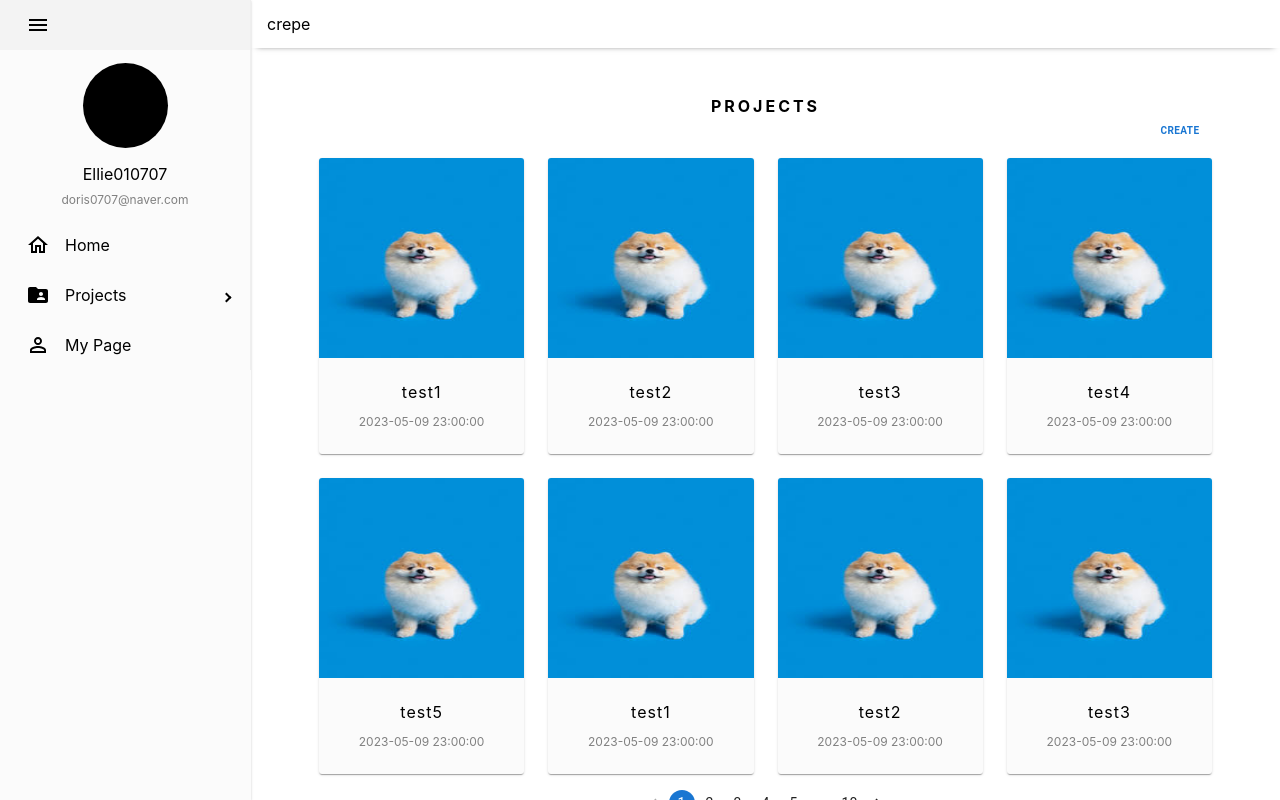
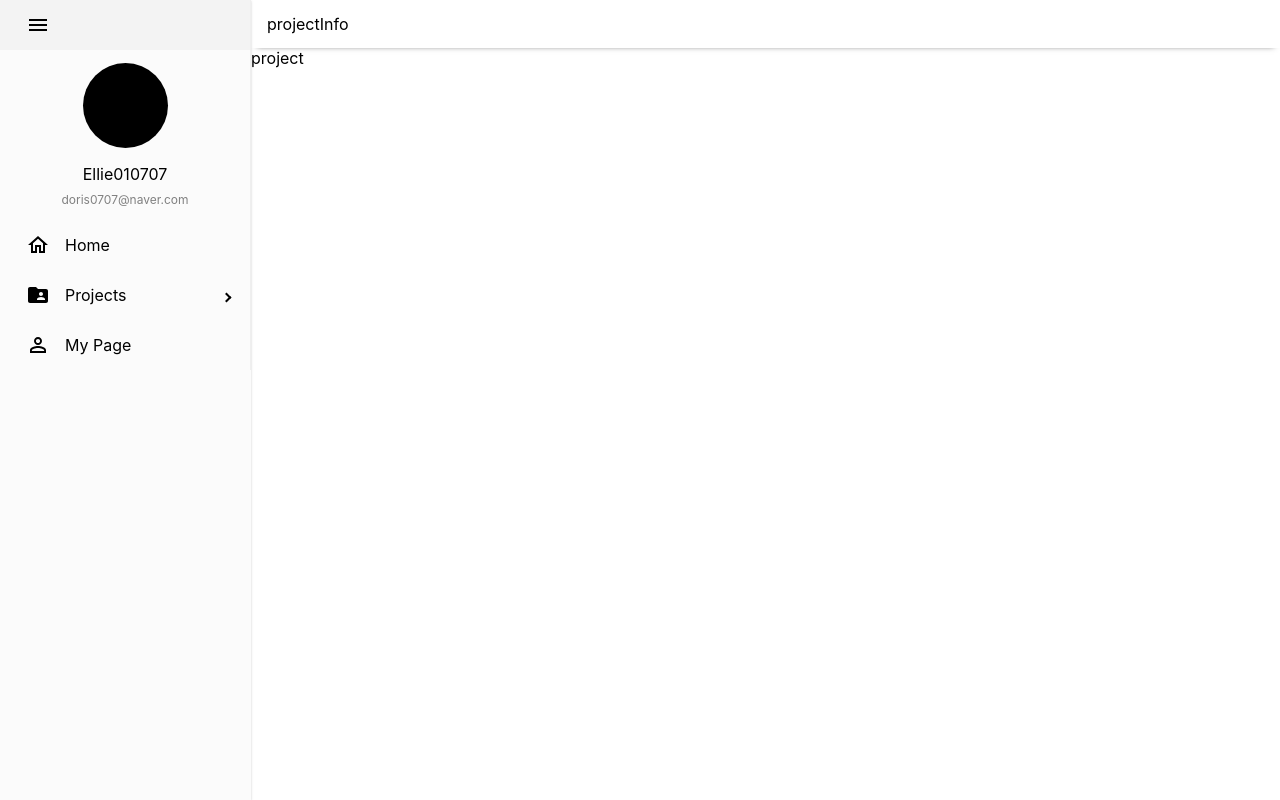
Before and after one commit to Tuk-AOK/frontend-dev, a React (Create React App) app: page / in a window 1280 px wide. Built offline with nearby package versions, Linux system fonts and the light colour scheme.

Commit message:
feat: make project page componant

```diff
--- a/src/App.tsx
+++ b/src/App.tsx
@@ -1,9 +1,11 @@
 import React from "react";
 import MainPage from "./pages/mainPage";
+import ProjectPage from "./pages/projectPage";
 
 function App() {
   return (
-   <MainPage/>
+   //<MainPage/>
+   <ProjectPage/>
   );
 }
 
--- a/src/components/content/main/main.tsx
+++ b/src/components/content/main/main.tsx
@@ -7,6 +7,7 @@ import { ProjectData } from "../../common/projectBox/types";
 export default function Main() {
   const [projectData, setProjectData] = React.useState<Array<ProjectData>>([]);
 
+  /*
   const getProjectData = async () => {
     console.log(123)
     const response = await fetch(
@@ -19,6 +20,7 @@ export default function Main() {
     console.log(response);
     setProjectData(response?.data?.projects ?? []); //res가 undifined면 빈 배열 줌
   };
+  */
 
   React.useEffect(() => {
     //fetch logic
--- /dev/null
+++ b/src/components/content/project/index.ts
@@ -0,0 +1 @@
+export {default} from "./project";
--- /dev/null
+++ b/src/components/content/project/project.tsx
@@ -0,0 +1,10 @@
+import React from "react";
+import { Box } from "@mui/material";
+
+export default function Project(){
+    return (
+        <Box>
+            project
+        </Box>
+    )
+}
--- /dev/null
+++ b/src/pages/projectPage.tsx
@@ -0,0 +1,11 @@
+import React from "react";
+import Layout from "../components/layout";
+import Project from "../components/content/project/project";
+
+export default function ProjectPage(){
+    return (
+        <Layout headerInfo={"projectInfo"}>
+            <Project></Project>
+        </Layout>
+    );
+}
```
